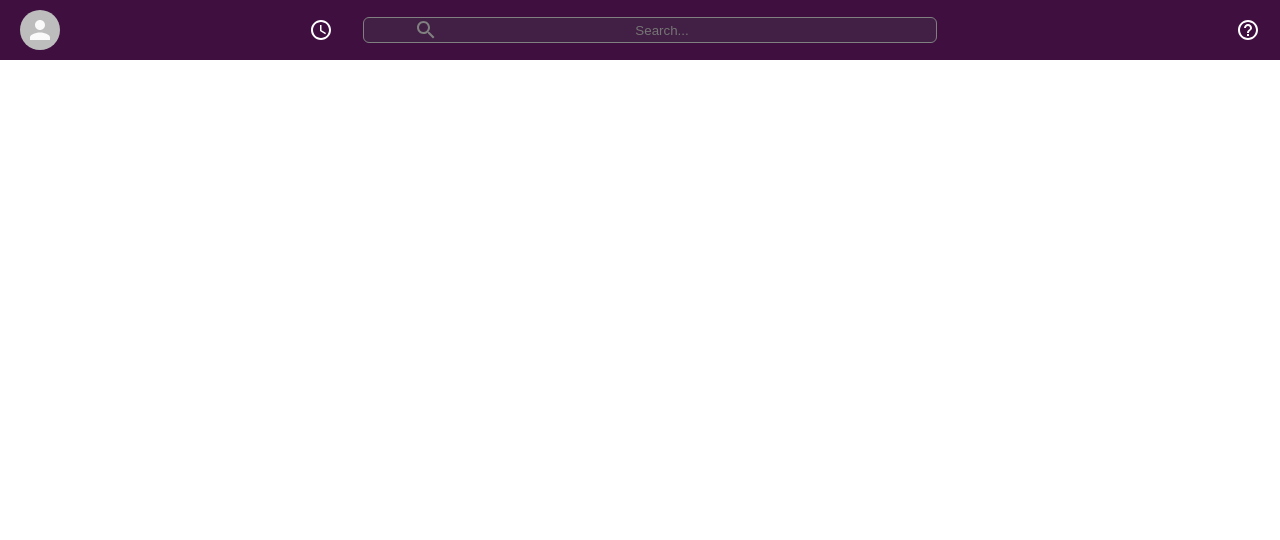
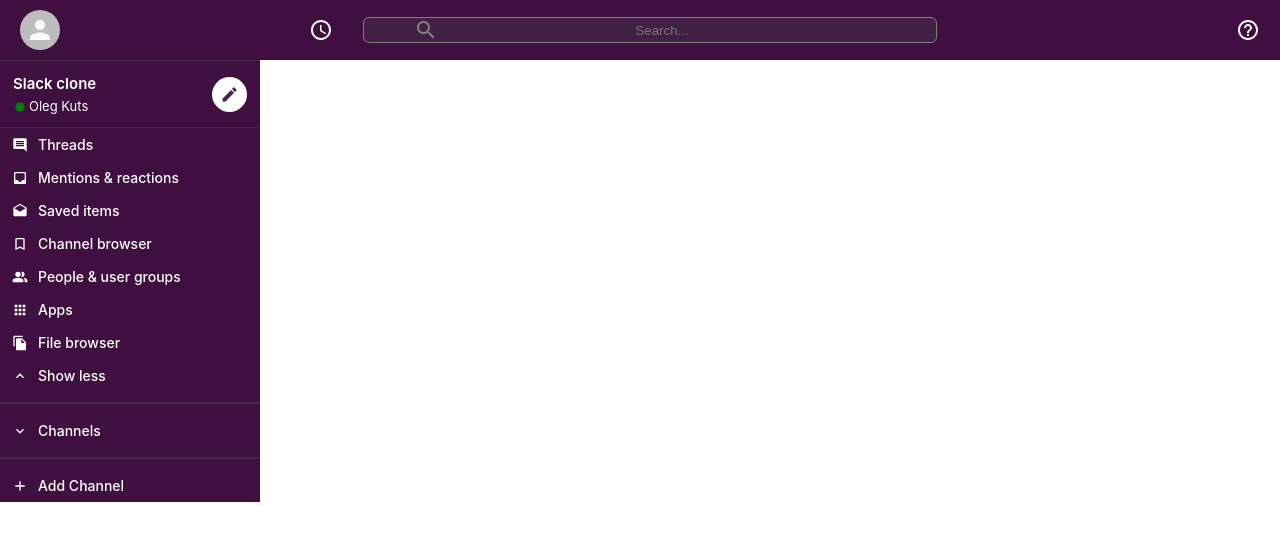
Before and after one commit to oleoot/Slack-Clone-React.js, a React (Create React App) app: page / in a window 1280 px wide. Shown: the top 540 px of the page. Built offline with nearby package versions, Linux system fonts and the light colour scheme.

Commit message:
Sidebar component

```diff
--- a/src/App.js
+++ b/src/App.js
@@ -1,17 +1,19 @@
 import React from 'react';
 import './App.css';
-import Header from './Header'
-
+import Header from './components/Header/Header'
+import Sidebar from './components/Sidebar/Sidebar'
 
 function App() {
   return (
     // BEM naming convention
     <div className="app">
       <Header />
-      {/* Header */}
-      {/* Sidebar */}
-      {/* React Router -> chat screen*/}
-      {/*  */}
+      <div className="app__body">
+        <Sidebar />
+        {/* Sidebar */}
+        {/* React Router -> chat screen*/}
+      </div>
+
     </div>
   );
 }
--- /dev/null
+++ b/src/SidebarOption.css
@@ -0,0 +1,32 @@
+.sidebarOption {
+    display: flex;
+    align-items: center;
+    cursor: pointer;
+    transition: 0.3s;
+    padding: 8px 0 8px 12px
+}
+
+.sidebarOption h3 {
+    font-size: 14px;
+    font-weight: 500;
+}
+
+.sidebarOption__icon {
+    font-size: 16px !important;
+    margin-right: 10px;
+}
+
+.sidebarOption:hover {
+    opacity: 0.9;
+    background-color: #340e36;
+    font-size: 15px !important;
+}
+
+/*
+.sidebarOption__channel {
+    padding: 10px 0;
+} */
+
+.sidebarOption__hash {
+    margin-right: 10px;
+}
--- /dev/null
+++ b/src/SidebarOption.js
@@ -0,0 +1,19 @@
+import React from 'react'
+import "./SidebarOption.css"
+
+function SidebarOption({ Icon, title }) {
+    return (
+        <div className="sidebarOption">
+            {Icon && <Icon className="sidebarOption__icon" />}
+            {Icon ? (
+                <h3>{title}</h3>
+            ) : (
+                    <h3 className="sidebarOption__channel">
+                        <span className="sidebarOption__hash">#</span>{title}
+                    </h3>
+                )}
+        </div>
+    )
+}
+
+export default SidebarOption
--- /dev/null
+++ b/src/components/Sidebar/Sidebar.css
@@ -0,0 +1,51 @@
+.sidebar {
+    color: #fff;
+    background: var(--slack-color);
+    border-top: 1px solid #49274b;
+    max-width: 260px;
+}
+
+.sidebar hr {
+    margin: 10px 0;
+    border: 1px solid #49274b;
+}
+
+.sidebar__header {
+    border-bottom: 1px solid #49274b;
+    display: flex;
+    padding-bottom: 10px;
+    padding: 13px;
+    align-items: center;
+}
+
+.sidebar__header>.MuiSvgIcon-root {
+    padding: 8px;
+    color: #49274b;
+    font-size: 35px;
+    background-color: #fff;
+    border-radius: 999px;
+}
+
+.sidebar__info {
+    flex: 1;
+}
+
+.sidebar__info h2 {
+    font-size: 15px;
+    font-weight: 600;
+    margin-bottom: 5px;
+}
+
+.sidebar__info h3 {
+    display: flex;
+    align-items: center;
+    font-size: 13px;
+    font-weight: 400;
+}
+
+.sidebar__info>h3>.MuiSvgIcon-root {
+    font-size: 14px;
+    margin: 1px 2px 0 0;
+    color: green;
+
+}
--- /dev/null
+++ b/src/components/Sidebar/Sidebar.js
@@ -0,0 +1,46 @@
+import React from 'react'
+import './Sidebar.css'
+import FiberManualRecordIcon from '@material-ui/icons/FiberManualRecord';
+import CreateIcon from '@material-ui/icons/Create';
+import SidebarOption from "../../SidebarOption"
+import InsertCommentIcon from '@material-ui/icons/InsertComment';
+import InboxIcon from '@material-ui/icons/Inbox';
+import DraftsIcon from '@material-ui/icons/Drafts';
+import BookmarkBorderIcon from '@material-ui/icons/BookmarkBorder';
+import PeopleAltIcon from '@material-ui/icons/PeopleAlt';
+import AppsIcon from '@material-ui/icons/Apps';
+import FileCopyIcon from '@material-ui/icons/FileCopy';
+import ExpandLessIcon from '@material-ui/icons/ExpandLess';
+import ExpandMoreIcon from '@material-ui/icons/ExpandMore';
+import AddIcon from '@material-ui/icons/Add';
+
+function Sidebar() {
+    return (
+        <div className="sidebar">
+            <div className="sidebar__header">
+                <div className="sidebar__info">
+                    <h2>Slack clone</h2>
+                    <h3>
+                        <FiberManualRecordIcon />
+                    Oleg Kuts
+                </h3>
+                </div>
+                <CreateIcon />
+            </div>
+            <SidebarOption Icon={InsertCommentIcon} title="Threads" />
+            <SidebarOption Icon={InboxIcon} title="Mentions & reactions" />
+            <SidebarOption Icon={DraftsIcon} title="Saved items" />
+            <SidebarOption Icon={BookmarkBorderIcon} title="Channel browser" />
+            <SidebarOption Icon={PeopleAltIcon} title="People & user groups" />
+            <SidebarOption Icon={AppsIcon} title="Apps" />
+            <SidebarOption Icon={FileCopyIcon} title="File browser" />
+            <SidebarOption Icon={ExpandLessIcon} title="Show less" />
+            <hr />
+            <SidebarOption Icon={ExpandMoreIcon} title="Channels" />
+            <hr />
+            <SidebarOption Icon={AddIcon} title="Add Channel" />
+        </div>
+    )
+}
+
+export default Sidebar
```
Also changed, not shown: src/components/Header/Header.css (renamed from src/Header.css), src/components/Header/Header.js (renamed from src/Header.js).
